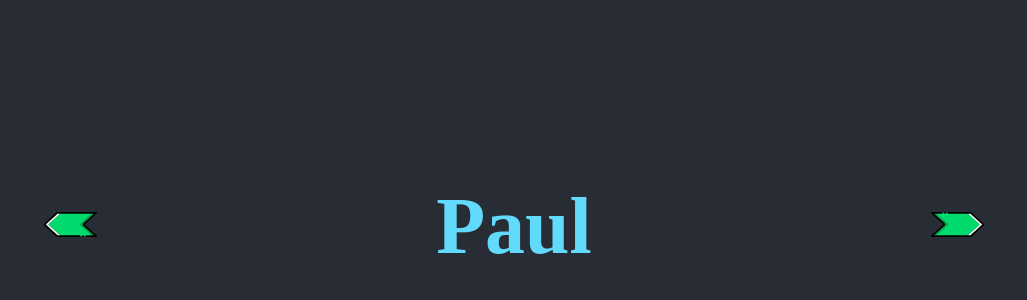
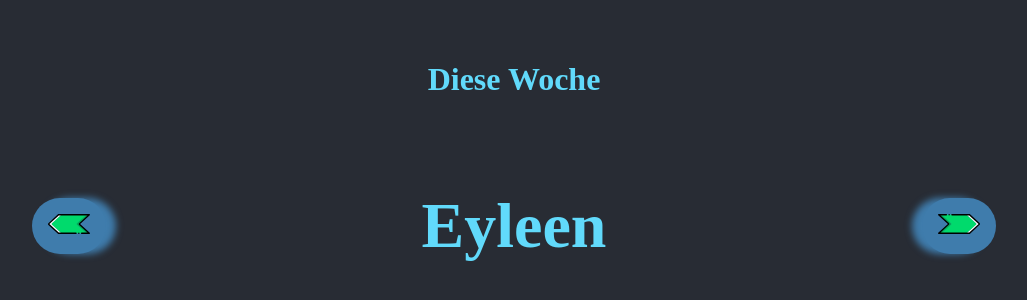
Before and after one commit to CivanErbay/flatmateZ, a React (Create React App) app: page /whosnext in a window 1280 px wide. Shown: the part 174-474 px from the top of the page, without its empty margins (126-1153 px from the left). Built offline with nearby package versions, Linux system fonts and the light colour scheme; a web font is replaced by a local one.

Commit message:
Add Weekchanging States and Button-Functions

```diff
--- a/src/components/Whosnext.jsx
+++ b/src/components/Whosnext.jsx
@@ -5,36 +5,103 @@ import {makeStyles} from "@material-ui/core/styles";
 const useStyles = makeStyles((theme) => ({
     center: {
         display: "flex",
-
+        width: "100%",
         justifyContent: "space-around",
         alignItems: "center"
     },
+    centerColumn: {
+        display: "flex",
+        flexDirection: "column",
+        width: "100%",
+        justifyContent: "center",
+        alignItems: "center"
+    },
     text: {
-        fontSize: "5em"
+        fontSize: "4em"
+    },
+    buttonStyleRight: {
+        backgroundColor: "#3F7CAC",
+        padding: "1em",
+        borderRadius: "30px",
+        boxShadow: "-10px 0 7px #3F7CAC"
+    },
+    buttonStyleLeft: {
+        backgroundColor: "#3F7CAC",
+        padding: "1em",
+        borderRadius: "30px",
+        boxShadow: "10px 0 7px #3F7CAC",
     }
 }));
 
 export const Whosnext = () => {
+    const mitglieder = ["Eyleen", "Paco", "Anthea", "Paul", "Civan"]
+
+    const putzPlanCalc = () => {
+        let now = new Date();
+        let onejan = new Date(now.getFullYear(), 0, 0);
+        let week = Math.ceil((((now - onejan) / 86400000) + onejan.getDay() + 1) / 7);
+        return week % mitglieder.length
+    }
+
+    const currWeek = ["Vorvorletzte W.",
+        "Vorletzte Woche",
+        "Letzte Woche",
+        "Diese Woche",
+        "Nächste Woche",
+        "Übernächste Woche",
+        "Überübernächste W."]
 
     const [currentPutzperson, setCurrentPutzperson] = useState("")
-    const mitglieder = ["Paul", "Eyleen", "Anthea", "Civan", "Paco"]
+    const [currentPersonIndex, setCurrentPersonIndex] = useState(putzPlanCalc())
+    const [weekDisplayIndex, setWeekDisplayIndex] = useState(3)
 
+    console.log(currentPersonIndex)
 
-    useEffect (() => {
-        let now = new Date();
-        let onejan = new Date(now.getFullYear(), 0, 1);
-        let week = Math.ceil( (((now - onejan) / 86400000) + onejan.getDay() + 1) / 7 );
+    const nextWeekButton = () => {
+        if (currentPersonIndex >= 4) {
+            setCurrentPersonIndex(0)
+        } else {
+            setCurrentPersonIndex(currentPersonIndex + 1)
+            setWeekDisplayIndex(weekDisplayIndex + 1)
+        }
+    }
+    const lastWeekButton = () => {
+        if (currentPersonIndex <= 0) {
+            setCurrentPersonIndex(4)
+            setWeekDisplayIndex(weekDisplayIndex - 1)
+        } else {
+            setCurrentPersonIndex(currentPersonIndex - 1)
+            setWeekDisplayIndex(weekDisplayIndex - 1)
+        }
+    }
 
-        setCurrentPutzperson(mitglieder[week%mitglieder.length])
+    useEffect(() => {
+        setCurrentPutzperson(mitglieder[currentPersonIndex])
 
+    }, [currentPersonIndex])
+
+    useEffect(() => {
+        setCurrentPutzperson(mitglieder[putzPlanCalc()])
     }, [])
+
 
     const classes = useStyles();
     return (
-        <Box className={classes.center} style={{height: "100vh"}}>
-            <Box><img style={{height: "25px"}} src="./images/leftArrow.svg" alt=""/> </Box>
-            <h1 className={classes.text}>{currentPutzperson}</h1>
-            <Box><img style={{height: "25px"}} src="./images/rightArrow.svg" alt=""/></Box>
+        <Box className={classes.centerColumn} style={{height: "100vh"}}>
+            <h2 style={{
+                fontSize: "2em",
+                position: "absolute",
+                marginBottom: "10em"
+            }}>{weekDisplayIndex > 6 || weekDisplayIndex < 0 ? "Übertreib ma nich" : currWeek[weekDisplayIndex]}</h2>
+            <Box className={classes.center}>
+                <Box onClick={lastWeekButton} className={classes.buttonStyleLeft}><img style={{height: "20px"}}
+                                                                                       src="./images/leftArrow.svg"
+                                                                                       alt=""/> </Box>
+                <h1 className={classes.text}>{currentPutzperson}</h1>
+                <Box onClick={nextWeekButton} className={classes.buttonStyleRight}><img style={{height: "20px"}}
+                                                                                        src="./images/rightArrow.svg"
+                                                                                        alt=""/></Box>
+            </Box>
         </Box>
     )
 }
```
